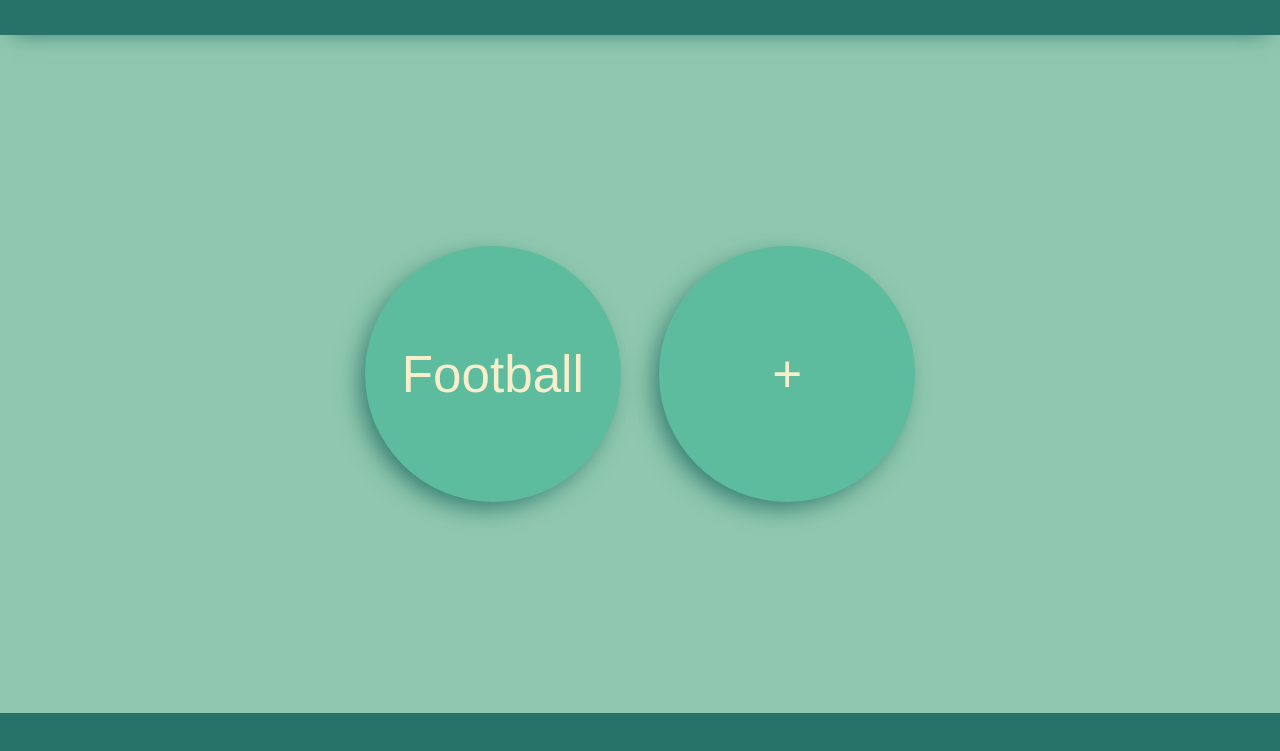
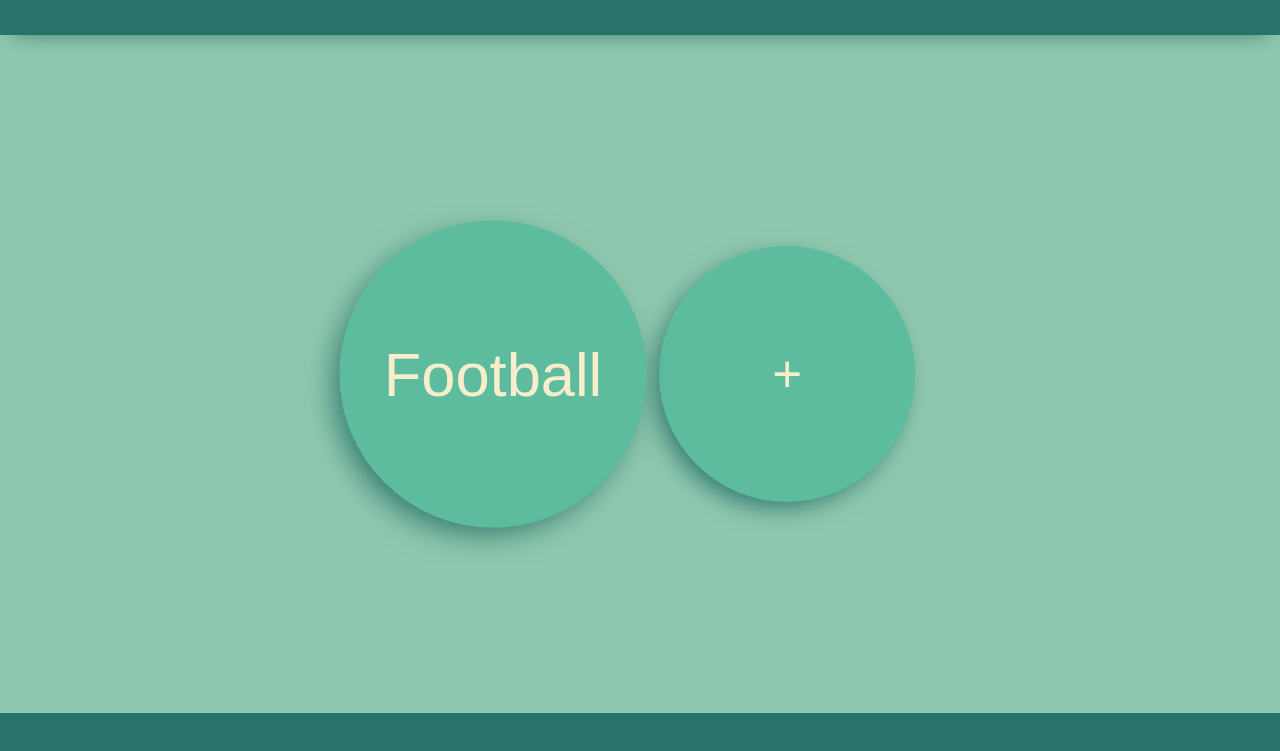
Before and after one commit to Zajecia-PJATK/projekt-programistyczny-s24407-pj, a plain HTML site: page index.html in a window 1280 px wide. In both pictures the pointer is over the button "Football". Shown: the part 93-844 px from the top of the page. Drawn offline with Linux system fonts and the light colour scheme.

Commit message:
Added animation to button on hover

```diff
--- a/style.css
+++ b/style.css
@@ -50,6 +50,7 @@ button.rounded {
     -moz-box-shadow: -8px 9px 27px -5px rgba(40, 115, 105, 1);
     box-shadow: -8px 9px 27px -5px rgba(40, 115, 105, 1);
     border: none;
+    transition: all 0.5s ease;
 }
 
 h1 {
@@ -63,3 +64,7 @@ footer {
     height: 5vw;
     width: 100vw;
 }
+
+button.rounded:hover{
+    transform: scale(1.2) perspective(1px);
+}
```
